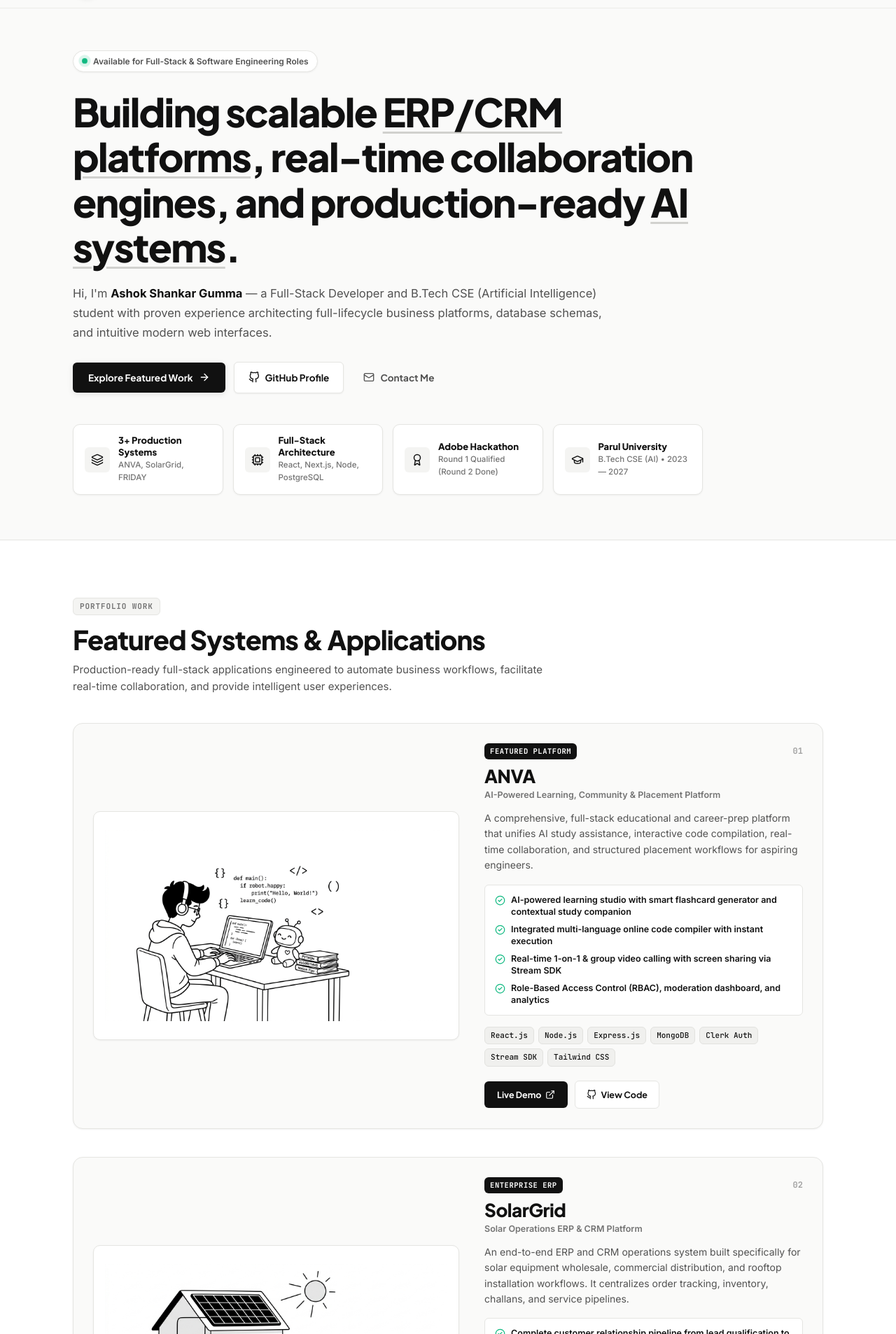
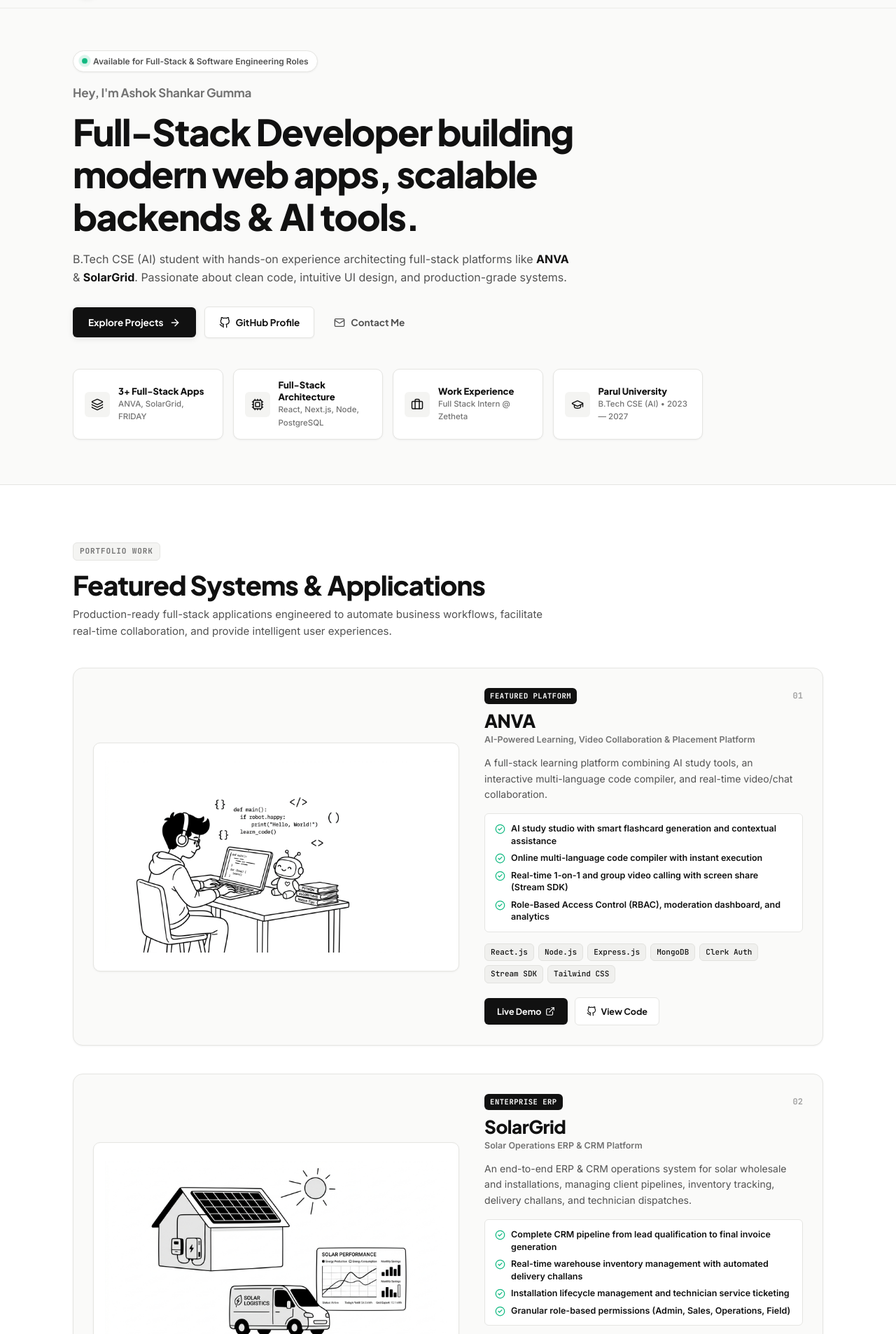
Before and after one commit to Ashok-Gumma/Portfolio, a React (Vite) app: page / in a window 1280 px wide. Shown: the part 54-1960 px from the top of the page at 70% size. Built offline with nearby package versions, Linux system fonts and the light colour scheme.

Commit message:
feat: implement portfolio landing page with Notion-inspired design and motion transitions

```diff
--- a/src/App.css
+++ b/src/App.css
@@ -312,7 +312,7 @@ body {
   font-size: 12px;
   font-weight: 600;
   color: var(--color-text-secondary);
-  margin-bottom: 24px;
+  margin-bottom: 16px;
   box-shadow: var(--shadow-sm);
 }
 
@@ -331,29 +331,32 @@ body {
   100% { transform: scale(0.95); box-shadow: 0 0 0 0 rgba(16, 185, 129, 0); }
 }
 
+.hero-greeting {
+  display: inline-flex;
+  align-items: center;
+  font-family: var(--font-heading);
+  font-size: clamp(14px, 1.8vw, 17px);
+  font-weight: 700;
+  color: var(--color-text-muted);
+  letter-spacing: -0.01em;
+  margin-bottom: 12px;
+}
+
 .hero-headline {
   font-family: var(--font-heading);
-  font-size: clamp(34px, 4.8vw, 56px);
+  font-size: clamp(32px, 4.4vw, 52px);
   font-weight: 850;
-  line-height: 1.15;
+  line-height: 1.16;
   letter-spacing: -0.03em;
   color: var(--color-text-primary);
-  margin-bottom: 20px;
-}
-
-.hero-headline em {
-  font-style: normal;
-  text-decoration: underline;
-  text-decoration-thickness: 3px;
-  text-underline-offset: 6px;
-  text-decoration-color: #D1D1CE;
+  margin-bottom: 18px;
 }
 
 .hero-description {
-  font-size: 16.5px;
-  line-height: 1.7;
+  font-size: 16px;
+  line-height: 1.65;
   color: var(--color-text-secondary);
-  max-width: 760px;
+  max-width: 720px;
   margin-bottom: 28px;
 }
 
--- a/src/App.jsx
+++ b/src/App.jsx
@@ -114,18 +114,18 @@ const App = () => {
     {
       id: "anva",
       title: "ANVA",
-      subtitle: "AI-Powered Learning, Community & Placement Platform",
+      subtitle: "AI-Powered Learning, Video Collaboration & Placement Platform",
       badge: "FEATURED PLATFORM",
-      description: "A comprehensive, full-stack educational and career-prep platform that unifies AI study assistance, interactive code compilation, real-time collaboration, and structured placement workflows for aspiring engineers.",
+      description: "A full-stack learning platform combining AI study tools, an interactive multi-language code compiler, and real-time video/chat collaboration.",
       metrics: [
         { label: "Architecture", val: "Full-Stack MERN + Realtime" },
         { label: "AI Engines", val: "Flashcards & Study AI" },
         { label: "Realtime", val: "Stream Video & Chat" }
       ],
       features: [
-        "AI-powered learning studio with smart flashcard generator and contextual study companion",
-        "Integrated multi-language online code compiler with instant execution",
-        "Real-time 1-on-1 & group video calling with screen sharing via Stream SDK",
+        "AI study studio with smart flashcard generation and contextual assistance",
+        "Online multi-language code compiler with instant execution",
+        "Real-time 1-on-1 and group video calling with screen share (Stream SDK)",
         "Role-Based Access Control (RBAC), moderation dashboard, and analytics"
       ],
       tags: ["React.js", "Node.js", "Express.js", "MongoDB", "Clerk Auth", "Stream SDK", "Tailwind CSS"],
@@ -138,17 +138,17 @@ const App = () => {
       title: "SolarGrid",
       subtitle: "Solar Operations ERP & CRM Platform",
       badge: "ENTERPRISE ERP",
-      description: "An end-to-end ERP and CRM operations system built specifically for solar equipment wholesale, commercial distribution, and rooftop installation workflows. It centralizes order tracking, inventory, challans, and service pipelines.",
+      description: "An end-to-end ERP & CRM operations system for solar wholesale and installations, managing client pipelines, inventory tracking, delivery challans, and technician dispatches.",
       metrics: [
         { label: "Backend", val: "Node / Express / Postgres" },
         { label: "Security", val: "Role-Based Access (RBAC)" },
         { label: "Pipeline", val: "Lead-to-Installation" }
       ],
       features: [
-        "Complete customer relationship pipeline from lead qualification to final invoice",
-        "Real-time warehouse inventory tracking with automated delivery challan creation",
-        "Installation lifecycle management, technician dispatching, and service ticketing",
-        "Granular role-based permissions (Admin, Sales, Operations, Field Engineers)"
+        "Complete CRM pipeline from lead qualification to final invoice generation",
+        "Real-time warehouse inventory management with automated delivery challans",
+        "Installation lifecycle management and technician service ticketing",
+        "Granular role-based permissions (Admin, Sales, Operations, Field)"
       ],
       tags: ["React / Next.js", "Node.js", "Express.js", "PostgreSQL", "REST APIs", "RBAC", "Tailwind CSS"],
       image: solargridImg,
@@ -158,17 +158,17 @@ const App = () => {
     {
       id: "friday",
       title: "FRIDAY",
-      subtitle: "Adaptive Personal AI Assistant",
+      subtitle: "Adaptive Contextual AI Assistant",
       badge: "AI APPLICATION",
-      description: "An adaptive conversational AI assistant that dynamically customizes its dialogue flow, tone, and recommendations based on user profiles, sentiment state, and session context.",
+      description: "An adaptive conversational AI assistant that tailors tone, recommendations, and dialogue flows based on persistent user context and memory.",
       metrics: [
         { label: "Core Focus", val: "Contextual AI & Memory" },
         { label: "Auth", val: "Google OAuth 2.0" },
         { label: "Stack", val: "MERN Stack Architecture" }
       ],
       features: [
-        "Personalized user profile onboarding with preference & mood contextualization",
-        "Persistent conversation memory with adaptive prompt engineering",
+        "Context-aware prompt architecture with persistent user session memory",
+        "Personalized onboarding with preference and mood tracking",
         "Secure Google OAuth 2.0 authentication and protected API endpoints"
       ],
       tags: ["React.js", "Node.js", "Express.js", "MongoDB", "Google OAuth", "REST APIs"],
@@ -264,6 +264,16 @@ const App = () => {
                 <span>Available for Full-Stack & Software Engineering Roles</span>
               </motion.div>
 
+              {/* Greeting Tag */}
+              <motion.div
+                className="hero-greeting"
+                initial={{ opacity: 0, y: 15 }}
+                animate={{ opacity: 1, y: 0 }}
+                transition={{ duration: 0.6, delay: 0.05 }}
+              >
+                <span>Hey, I'm Ashok Shankar Gumma</span>
+              </motion.div>
+
               {/* Main Headline */}
               <motion.h1
                 className="hero-headline"
@@ -271,7 +281,7 @@ const App = () => {
                 animate={{ opacity: 1, y: 0 }}
                 transition={{ duration: 0.7, delay: 0.1 }}
               >
-                Building scalable <em>ERP/CRM platforms</em>, real-time collaboration engines, and production-ready <em>AI systems</em>.
+                Full-Stack Developer building modern web apps, scalable backends & AI tools.
               </motion.h1>
 
               {/* Bio Summary */}
@@ -281,7 +291,7 @@ const App = () => {
                 animate={{ opacity: 1, y: 0 }}
                 transition={{ duration: 0.7, delay: 0.2 }}
               >
-                Hi, I'm <strong>Ashok Shankar Gumma</strong> — a Full-Stack Developer and B.Tech CSE (Artificial Intelligence) student with proven experience architecting full-lifecycle business platforms, database schemas, and intuitive modern web interfaces.
+                B.Tech CSE (AI) student with hands-on experience architecting full-stack platforms like <strong>ANVA</strong> & <strong>SolarGrid</strong>. Passionate about clean code, intuitive UI design, and production-grade systems.
               </motion.p>
 
               {/* Quick Action CTAs */}
@@ -292,7 +302,7 @@ const App = () => {
                 transition={{ duration: 0.7, delay: 0.3 }}
               >
                 <a href="#projects" className="btn-primary">
-                  Explore Featured Work <ArrowRight size={16} />
+                  Explore Projects <ArrowRight size={16} />
                 </a>
                 <a href="https://github.com/Ashok-Gumma" target="_blank" rel="noreferrer" className="btn-secondary">
                   <GithubIcon size={16} /> GitHub Profile
@@ -312,7 +322,7 @@ const App = () => {
                 <div className="metric-card">
                   <div className="metric-icon-wrap"><Layers size={18} /></div>
                   <div className="metric-info">
-                    <span className="metric-title">3+ Production Systems</span>
+                    <span className="metric-title">3+ Full-Stack Apps</span>
                     <span className="metric-sub">ANVA, SolarGrid, FRIDAY</span>
                   </div>
                 </div>
@@ -326,10 +336,10 @@ const App = () => {
                 </div>
 
                 <div className="metric-card">
-                  <div className="metric-icon-wrap"><Award size={18} /></div>
+                  <div className="metric-icon-wrap"><Briefcase size={18} /></div>
                   <div className="metric-info">
-                    <span className="metric-title">Adobe Hackathon</span>
-                    <span className="metric-sub">Round 1 Qualified (Round 2 Done)</span>
+                    <span className="metric-title">Work Experience</span>
+                    <span className="metric-sub">Full Stack Intern @ Zetheta</span>
                   </div>
                 </div>
 
@@ -456,59 +466,19 @@ const App = () => {
         </section>
 
         {/* =========================================================
-            4. EXPERIENCE, COMPETITIONS & EDUCATION
+            4. EXPERIENCE, TRAINING & EDUCATION
             ========================================================= */}
         <section id="experience" className="section-block bg-subtle">
           <div className="main-container">
             <div className="section-header">
               <div className="section-tag-pill">CAREER & TRACK RECORD</div>
-              <h2 className="section-title">Experience & Achievements</h2>
+              <h2 className="section-title">Experience & Education</h2>
               <p className="section-desc">
-                Internship experience, competition track record, and academic background.
+                Internship experience, technical training, and academic background.
               </p>
             </div>
 
             <div className="experience-bento-grid">
-              {/* COMPETITIONS */}
-              <motion.div
-                className="timeline-bento-card"
-                initial="hidden"
-                whileInView="visible"
-                viewport={{ once: true, amount: 0.2 }}
-                variants={fadeUp}
-              >
-                <div className="card-top-icon">
-                  <Award size={20} />
-                  <span className="card-section-label">HACKATHONS & COMPETITIONS</span>
-                </div>
-
-                <div className="timeline-entry highlight-entry">
-                  <div className="entry-header">
-                    <div>
-                      <h4 className="entry-role">Adobe Hackathon</h4>
-                      <p className="entry-org">Adobe Systems • Selected for Round 1</p>
-                    </div>
-                    <span className="status-tag success">ROUND 2 COMPLETED</span>
-                  </div>
-                  <p className="entry-desc">
-                    Participated in the ongoing Adobe Hackathon and successfully advanced through Round 1. Round 2 has been completed and I am currently awaiting results.
-                  </p>
-                </div>
-
-                <div className="timeline-entry">
-                  <div className="entry-header">
-                    <div>
-                      <h4 className="entry-role">Full Stack Web Dev Workshop</h4>
-                      <p className="entry-org">Parul University Projections</p>
-                    </div>
-                    <span className="status-tag">FEB 2026</span>
-                  </div>
-                  <p className="entry-desc">
-                    Hands-on workshop covering modern full-stack web architectural patterns and frontend integration.
-                  </p>
-                </div>
-              </motion.div>
-
               {/* WORK EXPERIENCE */}
               <motion.div
                 className="timeline-bento-card"
@@ -545,6 +515,46 @@ const App = () => {
                   </div>
                   <p className="entry-desc">
                     Completed comprehensive training covering MERN stack development, REST API engineering, secure authentication, and responsive interfaces.
+                  </p>
+                </div>
+              </motion.div>
+
+              {/* TECHNICAL TRAINING & WORKSHOPS */}
+              <motion.div
+                className="timeline-bento-card"
+                initial="hidden"
+                whileInView="visible"
+                viewport={{ once: true, amount: 0.2 }}
+                variants={fadeUp}
+              >
+                <div className="card-top-icon">
+                  <Sparkles size={20} />
+                  <span className="card-section-label">TRAINING & WORKSHOPS</span>
+                </div>
+
+                <div className="timeline-entry">
+                  <div className="entry-header">
+                    <div>
+                      <h4 className="entry-role">Full Stack Web Dev Workshop</h4>
+                      <p className="entry-org">Parul University Projections</p>
+                    </div>
+                    <span className="status-tag">FEB 2026</span>
+                  </div>
+                  <p className="entry-desc">
+                    Hands-on workshop covering modern full-stack web architectural patterns, responsive components, and frontend-backend integration.
+                  </p>
+                </div>
+
+                <div className="timeline-entry">
+                  <div className="entry-header">
+                    <div>
+                      <h4 className="entry-role">DSA & System Fundamentals</h4>
+                      <p className="entry-org">LeetCode & Problem Solving</p>
+                    </div>
+                    <span className="status-tag">CONTINUOUS</span>
+                  </div>
+                  <p className="entry-desc">
+                    Regular practice solving Data Structures & Algorithms challenges with a focus on optimal time-complexity and clean code.
                   </p>
                 </div>
               </motion.div>
@@ -591,12 +601,12 @@ const App = () => {
                 variants={fadeUp}
               >
                 <div className="section-tag-pill">ENGINEER PROFILE</div>
-                <h2 className="about-title">Problem-solver with an obsession for end-to-end execution.</h2>
+                <h2 className="about-title">Full-stack developer focused on clean architecture & execution.</h2>
                 <p className="about-paragraph">
-                  I bridge the gap between complex backend architectures and delightful, responsive user experiences. Whether it is modeling multi-tenant PostgreSQL databases for solar supply chains or integrating real-time WebRTC streams for educational platforms, I focus on clean code, reliability, and business impact.
+                  I specialize in building end-to-end web applications, scalable backend APIs, and modern user interfaces. From architecting PostgreSQL schemas for business workflows to integrating real-time collaboration engines, I focus on performance, reliability, and clean code.
                 </p>
                 <p className="about-paragraph">
-                  Outside of coding, I participate actively in hackathons and maintain an active problem-solving streak on LeetCode.
+                  Passionate about solving real-world challenges, building production-ready software, and continuous problem-solving on LeetCode.
                 </p>
 
                 <div className="about-specs-grid">
```
